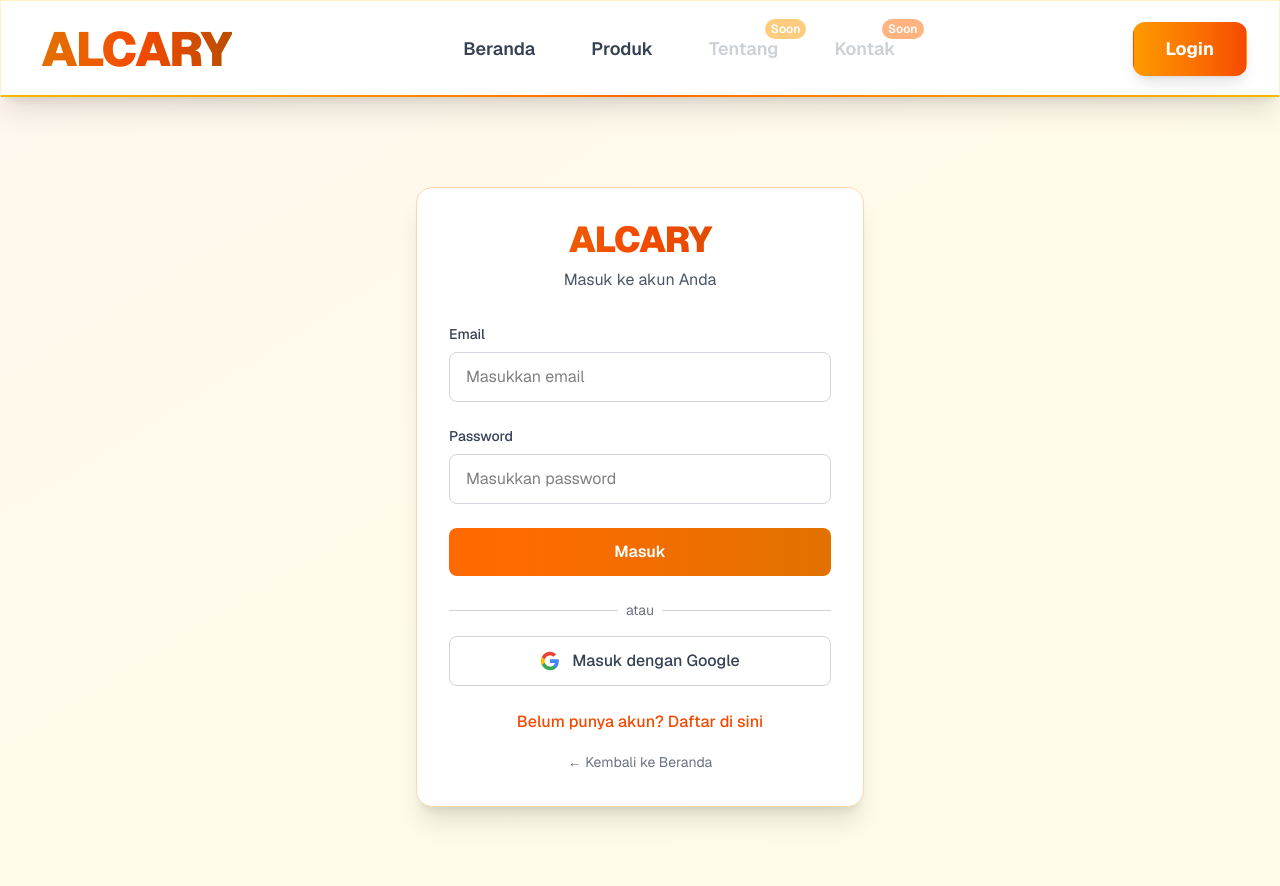
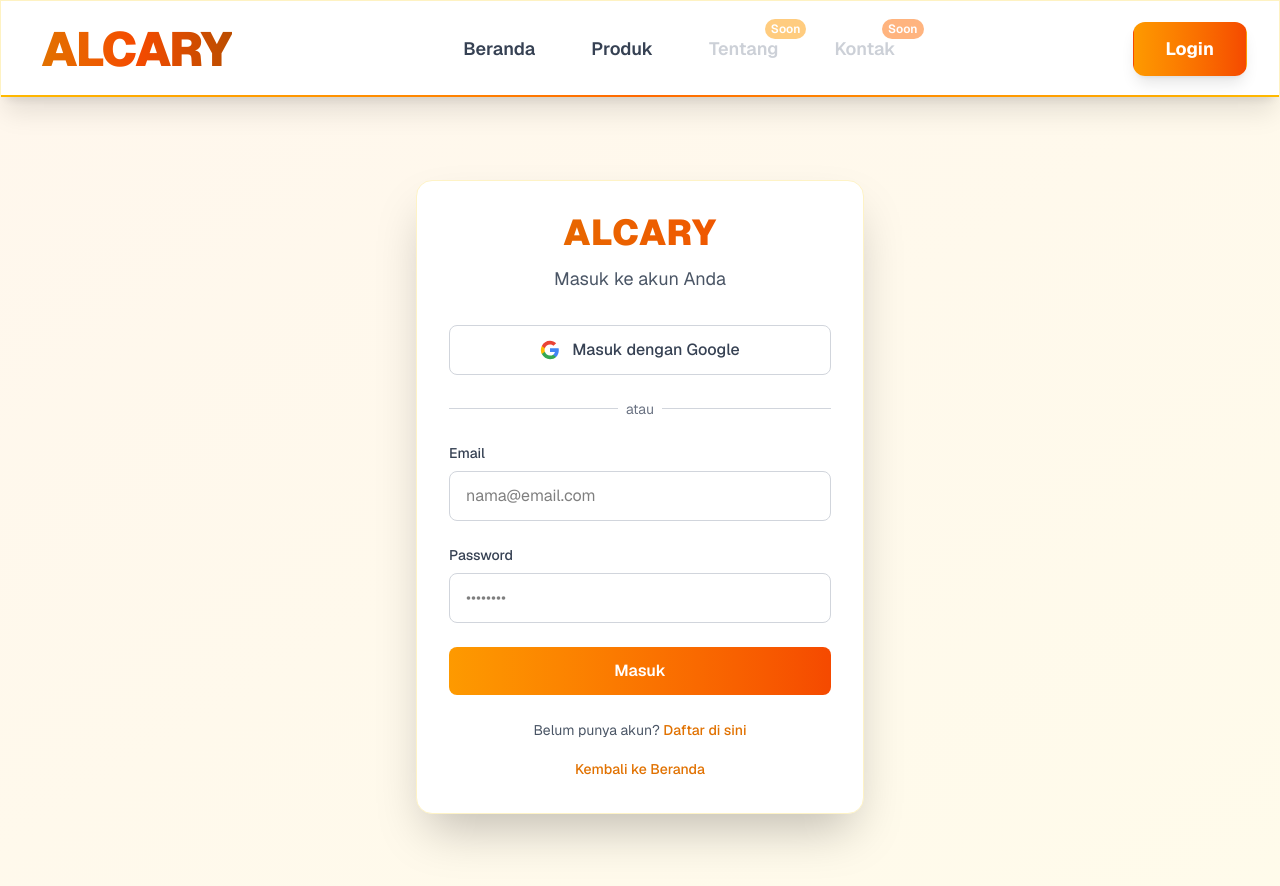
Before and after one commit to irfaanrifaai/ALCARY, a Next.js app: page /login in a window 1280 px wide. Shown: the top 886 px of the page. Built offline with nearby package versions, Linux system fonts and the light colour scheme; no server answers.

Commit message:
Update: Fix login page structure and improve styling

```diff
--- a/src/app/login/page.js
+++ b/src/app/login/page.js
@@ -1,203 +1,254 @@
 "use client";
-import { useState, useEffect, Suspense } from "react";
+import { useState, useEffect } from "react";
 import { useRouter, useSearchParams } from "next/navigation";
-import { supabase } from "@/lib/supabase";
-import Link from "next/link";
+import { createClient } from "@supabase/supabase-js";
 
-// Komponen terpisah untuk SearchParams
-function LoginForm() {
+const supabase = createClient(
+  process.env.NEXT_PUBLIC_SUPABASE_URL,
+  process.env.NEXT_PUBLIC_SUPABASE_ANON_KEY
+);
+
+// FUNCTION SEDERHANA CEK ADMIN
+const isAdminEmail = (email) => {
+  const adminEmails = [
+    "alcary@gmail.com", // Admin utama
+    "admin@alcary.com", // Backup admin
+  ];
+  return adminEmails.includes(email?.toLowerCase());
+};
+
+export default function LoginPage() {
   const router = useRouter();
   const searchParams = useSearchParams();
   const [email, setEmail] = useState("");
   const [password, setPassword] = useState("");
+  const [confirmPassword, setConfirmPassword] = useState("");
+  const [loading, setLoading] = useState(false);
+  const [error, setError] = useState("");
+  const [message, setMessage] = useState("");
   const [isLogin, setIsLogin] = useState(true);
-  const [loading, setLoading] = useState(false);
-  const [message, setMessage] = useState("");
-  const [fullName, setFullName] = useState("");
-
-  const redirectTo = searchParams.get("redirect") || "/";
 
   useEffect(() => {
-    // Cek jika sudah login
-    const checkUser = async () => {
+    document.body.classList.add("login-no-scroll");
+    return () => {
+      document.body.classList.remove("login-no-scroll");
+    };
+  }, []);
+
+  // SIMPLE useEffect - TANPA AUTH LISTENER
+  useEffect(() => {
+    const checkExistingSession = async () => {
+      try {
         const {
           data: { session },
         } = await supabase.auth.getSession();
+
         if (session) {
-        router.push(redirectTo);
+          console.log("✅ User already logged in:", session.user.email);
+          if (isAdminEmail(session.user.email)) {
+            router.replace("/products");
+          } else {
+            router.replace("/");
+          }
+        }
+      } catch (error) {
+        console.error("Error checking session:", error);
       }
     };
-    checkUser();
-  }, [router, redirectTo]);
 
-  const handleSubmit = async (e) => {
+    checkExistingSession();
+
+    const errorParam = searchParams.get("error");
+    if (errorParam === "auth-failed") {
+      setError("Login gagal. Silakan coba lagi.");
+    }
+  }, []); // DEPENDENCY ARRAY KOSONG
+
+  // Handle Login - DENGAN REDIRECT LANGSUNG
+  const handleEmailLogin = async (e) => {
     e.preventDefault();
+
+    if (loading) return; // PREVENT MULTIPLE CLICKS
+
     setLoading(true);
+    setError("");
+
+    console.log("🔄 Starting login for:", email.trim());
+
+    try {
+      const { data, error: authError } = await supabase.auth.signInWithPassword(
+        {
+          email: email.trim(),
+          password: password,
+        }
+      );
+
+      if (authError) {
+        console.error("❌ Login error:", authError.message);
+        setError("Email atau password salah. Silakan coba lagi.");
+        setLoading(false);
+        return;
+      }
+
+      if (data.user) {
+        console.log("✅ Login successful for:", data.user.email);
+
+        // LANGSUNG REDIRECT TANPA DELAY
+        if (isAdminEmail(data.user.email)) {
+          console.log("🔑 Admin user, redirecting to products");
+          window.location.href = "/products";
+        } else {
+          console.log("👤 Regular user, redirecting to home");
+          window.location.href = "/";
+        }
+      }
+    } catch (err) {
+      console.error("🚨 Unexpected error:", err);
+      setError("Terjadi kesalahan. Silakan coba lagi.");
+      setLoading(false);
+    }
+  };
+
+  // Handle Registration
+  const handleEmailRegister = async (e) => {
+    e.preventDefault();
+
+    if (loading) return;
+
+    setLoading(true);
+    setError("");
     setMessage("");
 
+    if (password !== confirmPassword) {
+      setError("Password tidak sama. Silakan periksa kembali.");
+      setLoading(false);
+      return;
+    }
+
+    if (password.length < 6) {
+      setError("Password minimal 6 karakter.");
+      setLoading(false);
+      return;
+    }
+
     try {
-      if (isLogin) {
-        // Login
-        const { data, error } = await supabase.auth.signInWithPassword({
-          email,
-          password,
-        });
-
-        if (error) {
-          setMessage(error.message);
-        } else {
-          setMessage("Login berhasil! Mengalihkan...");
-          setTimeout(() => {
-            router.push(redirectTo);
-          }, 1000);
-        }
-      } else {
-        // Register
       const { data, error } = await supabase.auth.signUp({
-          email,
-          password,
+        email: email.trim(),
+        password: password,
         options: {
-            data: {
-              full_name: fullName,
-            },
+          emailRedirectTo: `${window.location.origin}/auth/callback`,
         },
       });
 
       if (error) {
-          setMessage(error.message);
+        if (error.message.includes("already registered")) {
+          setError("Email sudah terdaftar. Silakan gunakan login.");
         } else {
-          setMessage(
-            "Registrasi berhasil! Silakan cek email untuk verifikasi."
-          );
-          setIsLogin(true);
+          setError("Gagal mendaftar: " + error.message);
         }
+      } else {
+        setMessage("Pendaftaran berhasil! Email konfirmasi telah dikirim.");
+        setEmail("");
+        setPassword("");
+        setConfirmPassword("");
       }
-    } catch (error) {
-      setMessage("Terjadi kesalahan: " + error.message);
-    } finally {
+    } catch (err) {
+      setError("Terjadi kesalahan. Silakan coba lagi.");
+    }
+
     setLoading(false);
-    }
   };
 
+  // Google Login
   const handleGoogleLogin = async () => {
-    setLoading(true);
-    try {
+    if (loading) return;
+
+    setError("");
+    console.log("🔄 Starting Google OAuth...");
+
     const { error } = await supabase.auth.signInWithOAuth({
       provider: "google",
       options: {
-          redirectTo: `${window.location.origin}/auth/callback?redirect=${encodeURIComponent(
-            redirectTo
-          )}`,
+        redirectTo: `${window.location.origin}/auth/callback`,
       },
     });
 
     if (error) {
-        setMessage("Error Google login: " + error.message);
-        setLoading(false);
-      }
-    } catch (error) {
-      setMessage("Error: " + error.message);
-      setLoading(false);
+      console.error("Google OAuth error:", error);
+      setError("Gagal login dengan Google. Coba lagi.");
     }
   };
 
   return (
-    <div className="min-h-screen bg-gradient-to-br from-orange-50 via-amber-50 to-yellow-50 flex items-center justify-center p-4">
-      <div className="bg-white rounded-2xl shadow-xl w-full max-w-md p-8 border border-orange-200">
-        <div className="text-center mb-8">
-          <Link href="/">
-            <h1 className="text-4xl font-black bg-gradient-to-r from-amber-600 via-orange-600 to-amber-700 bg-clip-text text-transparent tracking-tight cursor-pointer hover:scale-105 transition-transform duration-300">
+    <>
+      <style>{`
+    body {
+      overflow: hidden;
+      touch-action: none;
+    }
+  `}</style>
+      <div className="h-screen flex items-center justify-center bg-gradient-to-br from-orange-50 to-amber-50 p-2 sm:p-4 overflow-hidden">
+        <div className="max-w-md w-full bg-white rounded-2xl shadow-2xl p-4 sm:p-8 border border-amber-100 max-h-screen overflow-auto -mt-14 sm:mt-0">
+          {/* Header - RESPONSIVE TEXT SIZE */}
+          <div className="text-center mb-4 sm:mb-8">
+            <h1 className="text-2xl sm:text-4xl font-black bg-gradient-to-r from-amber-600 to-orange-600 bg-clip-text text-transparent mb-2 sm:mb-3 tracking-wide">
               ALCARY
             </h1>
-          </Link>
-          <p className="text-gray-600 mt-2">
-            {isLogin ? "Masuk ke akun Anda" : "Buat akun baru"}
+            <p className="text-gray-600 text-sm sm:text-lg">
+              {isLogin ? "Masuk ke akun Anda" : "Daftar akun baru"}
             </p>
           </div>
 
-        {message && (
-          <div
-            className={`p-4 rounded-lg mb-6 text-sm ${
-              message.includes("berhasil") || message.includes("Silakan cek")
-                ? "bg-green-50 text-green-700 border border-green-200"
-                : "bg-red-50 text-red-700 border border-red-200"
-            }`}
+          {/* Error Messages - SMALLER SPACING */}
+          {error && (
+            <div className="mb-4 sm:mb-6 p-3 sm:p-4 bg-red-50 border border-red-200 text-red-700 rounded-lg text-xs sm:text-sm">
+              <div className="flex items-center">
+                <svg
+                  className="w-4 h-4 sm:w-5 sm:h-5 mr-2 flex-shrink-0"
+                  fill="currentColor"
+                  viewBox="0 0 20 20"
                 >
-            {message}
+                  <path
+                    fillRule="evenodd"
+                    d="M10 18a8 8 0 100-16 8 8 0 000 16zM8.707 7.293a1 1 0 00-1.414 1.414L8.586 10l-1.293 1.293a1 1 0 101.414 1.414L10 11.414l1.293 1.293a1 1 0 001.414-1.414L11.414 10l1.293-1.293a1 1 0 00-1.414-1.414L10 8.586 8.707 7.293z"
+                    clipRule="evenodd"
+                  />
+                </svg>
+                <span className="leading-tight">{error}</span>
+              </div>
             </div>
           )}
 
-        <form onSubmit={handleSubmit} className="space-y-6">
-          {!isLogin && (
-            <div>
-              <label className="block text-sm font-medium text-gray-700 mb-2">
-                Nama Lengkap
-              </label>
-              <input
-                type="text"
-                value={fullName}
-                onChange={(e) => setFullName(e.target.value)}
-                className="w-full px-4 py-3 border border-gray-300 rounded-lg focus:ring-2 focus:ring-orange-500 focus:border-transparent transition-all"
-                placeholder="Masukkan nama lengkap"
-                required={!isLogin}
+          {/* Success Messages - SMALLER SPACING */}
+          {message && (
+            <div className="mb-4 sm:mb-6 p-3 sm:p-4 bg-green-50 border border-green-200 text-green-700 rounded-lg text-xs sm:text-sm">
+              <div className="flex items-center">
+                <svg
+                  className="w-4 h-4 sm:w-5 sm:h-5 mr-2 flex-shrink-0"
+                  fill="currentColor"
+                  viewBox="0 0 20 20"
+                >
+                  <path
+                    fillRule="evenodd"
+                    d="M10 18a8 8 0 100-16 8 8 0 000 16zm3.707-9.293a1 1 0 00-1.414-1.414L9 10.586 7.707 9.293a1 1 0 00-1.414 1.414l2 2a1 1 0 001.414 0l4-4z"
+                    clipRule="evenodd"
                   />
+                </svg>
+                <span className="leading-tight">{message}</span>
+              </div>
             </div>
           )}
 
-          <div>
-            <label className="block text-sm font-medium text-gray-700 mb-2">
-              Email
-            </label>
-            <input
-              type="email"
-              value={email}
-              onChange={(e) => setEmail(e.target.value)}
-              className="w-full px-4 py-3 border border-gray-300 rounded-lg focus:ring-2 focus:ring-orange-500 focus:border-transparent transition-all"
-              placeholder="Masukkan email"
-              required
-            />
-          </div>
-
-          <div>
-            <label className="block text-sm font-medium text-gray-700 mb-2">
-              Password
-            </label>
-            <input
-              type="password"
-              value={password}
-              onChange={(e) => setPassword(e.target.value)}
-              className="w-full px-4 py-3 border border-gray-300 rounded-lg focus:ring-2 focus:ring-orange-500 focus:border-transparent transition-all"
-              placeholder="Masukkan password"
-              required
-              minLength={6}
-            />
-          </div>
-
-          <button
-            type="submit"
-            disabled={loading}
-            className="w-full bg-gradient-to-r from-orange-500 to-amber-600 text-white py-3 rounded-lg font-semibold hover:shadow-lg transition-all duration-300 hover:scale-105 disabled:opacity-50 disabled:cursor-not-allowed"
-          >
-            {loading ? "Memproses..." : isLogin ? "Masuk" : "Daftar"}
-          </button>
-        </form>
-
-        <div className="mt-6">
-          <div className="relative">
-            <div className="absolute inset-0 flex items-center">
-              <div className="w-full border-t border-gray-300"></div>
-            </div>
-            <div className="relative flex justify-center text-sm">
-              <span className="px-2 bg-white text-gray-500">atau</span>
-            </div>
-          </div>
-
+          {/* Google Login Button - SMALLER ON MOBILE */}
           <button
             onClick={handleGoogleLogin}
             disabled={loading}
-            className="w-full mt-4 bg-white border border-gray-300 text-gray-700 py-3 rounded-lg font-medium hover:bg-gray-50 transition-all duration-300 flex items-center justify-center gap-3 disabled:opacity-50"
+            className="w-full mb-4 sm:mb-6 flex items-center justify-center gap-2 sm:gap-3 px-3 sm:px-4 py-2.5 sm:py-3 border border-gray-300 rounded-lg hover:bg-gray-50 transition-all duration-200 group disabled:opacity-50 disabled:cursor-not-allowed"
           >
-            <svg className="w-5 h-5" viewBox="0 0 24 24">
+            <svg
+              className="w-4 h-4 sm:w-5 sm:h-5 flex-shrink-0"
+              viewBox="0 0 24 24"
+            >
               <path
                 fill="#4285F4"
                 d="M22.56 12.25c0-.78-.07-1.53-.2-2.25H12v4.26h5.92c-.26 1.37-1.04 2.53-2.21 3.31v2.77h3.57c2.08-1.92 3.28-4.74 3.28-8.09z"
@@ -215,54 +266,129 @@
                 d="M12 5.38c1.62 0 3.06.56 4.21 1.64l3.15-3.15C17.45 2.09 14.97 1 12 1 7.7 1 3.99 3.47 2.18 7.07l3.66 2.84c.87-2.6 3.3-4.53 6.16-4.53z"
               />
             </svg>
-            Masuk dengan Google
+            <span className="font-medium text-gray-700 group-hover:text-gray-900 text-sm sm:text-base">
+              {isLogin ? "Masuk dengan Google" : "Daftar dengan Google"}
+            </span>
           </button>
+
+          {/* Divider - SMALLER SPACING */}
+          <div className="relative mb-4 sm:mb-6">
+            <div className="absolute inset-0 flex items-center">
+              <div className="w-full border-t border-gray-300"></div>
+            </div>
+            <div className="relative flex justify-center text-xs sm:text-sm">
+              <span className="px-2 bg-white text-gray-500">atau</span>
+            </div>
           </div>
 
-        <div className="mt-6 text-center">
+          {/* Email/Password Form - COMPACT SPACING */}
+          <form
+            onSubmit={isLogin ? handleEmailLogin : handleEmailRegister}
+            className="space-y-4 sm:space-y-6"
+          >
+            <div>
+              <label className="block text-xs sm:text-sm font-medium text-gray-700 mb-1 sm:mb-2">
+                Email
+              </label>
+              <input
+                type="email"
+                value={email}
+                onChange={(e) => setEmail(e.target.value)}
+                className="w-full px-3 sm:px-4 py-2.5 sm:py-3 border border-gray-300 rounded-lg focus:outline-none focus:ring-2 focus:ring-amber-500 focus:border-transparent transition-all duration-200 text-sm sm:text-base"
+                placeholder="nama@email.com"
+                required
+                disabled={loading}
+              />
+            </div>
+
+            <div>
+              <label className="block text-xs sm:text-sm font-medium text-gray-700 mb-1 sm:mb-2">
+                Password
+              </label>
+              <input
+                type="password"
+                value={password}
+                onChange={(e) => setPassword(e.target.value)}
+                className="w-full px-3 sm:px-4 py-2.5 sm:py-3 border border-gray-300 rounded-lg focus:outline-none focus:ring-2 focus:ring-amber-500 focus:border-transparent transition-all duration-200 text-sm sm:text-base"
+                placeholder="••••••••"
+                required
+                minLength={6}
+                disabled={loading}
+              />
+            </div>
+
+            {!isLogin && (
+              <div>
+                <label className="block text-xs sm:text-sm font-medium text-gray-700 mb-1 sm:mb-2">
+                  Konfirmasi Password
+                </label>
+                <input
+                  type="password"
+                  value={confirmPassword}
+                  onChange={(e) => setConfirmPassword(e.target.value)}
+                  className="w-full px-3 sm:px-4 py-2.5 sm:py-3 border border-gray-300 rounded-lg focus:outline-none focus:ring-2 focus:ring-amber-500 focus:border-transparent transition-all duration-200 text-sm sm:text-base"
+                  placeholder="••••••••"
+                  required
+                  minLength={6}
+                  disabled={loading}
+                />
+              </div>
+            )}
+
+            <button
+              type="submit"
+              disabled={loading}
+              className="w-full bg-gradient-to-r from-amber-500 to-orange-600 text-white py-2.5 sm:py-3 px-3 sm:px-4 rounded-lg font-semibold hover:from-amber-600 hover:to-orange-700 disabled:opacity-50 disabled:cursor-not-allowed transition-all duration-200 hover:shadow-lg text-sm sm:text-base"
+            >
+              {loading ? (
+                <div className="flex items-center justify-center">
+                  <div className="animate-spin rounded-full h-4 w-4 sm:h-5 sm:w-5 border-b-2 border-white mr-2"></div>
+                  <span className="text-sm sm:text-base">
+                    {isLogin ? "Masuk..." : "Mendaftar..."}
+                  </span>
+                </div>
+              ) : isLogin ? (
+                "Masuk"
+              ) : (
+                "Daftar Akun"
+              )}
+            </button>
+          </form>
+
+          {/* Toggle Login/Register - SMALLER TEXT */}
+          <div className="mt-4 sm:mt-6 text-center">
+            <p className="text-gray-600 text-xs sm:text-sm leading-relaxed">
+              {isLogin ? "Belum punya akun?" : "Sudah punya akun?"}{" "}
               <button
                 onClick={() => {
+                  if (loading) return;
                   setIsLogin(!isLogin);
+                  setError("");
                   setMessage("");
                   setEmail("");
                   setPassword("");
-              setFullName("");
+                  setConfirmPassword("");
                 }}
-            className="text-orange-600 hover:text-orange-700 font-medium transition-colors"
+                className="text-amber-600 hover:text-amber-700 font-medium hover:underline disabled:opacity-50"
+                disabled={loading}
               >
-            {isLogin
-              ? "Belum punya akun? Daftar di sini"
-              : "Sudah punya akun? Masuk di sini"}
+                {isLogin ? "Daftar di sini" : "Masuk di sini"}
               </button>
+            </p>
           </div>
 
-        <div className="mt-4 text-center">
-          <Link
-            href="/"
-            className="text-gray-500 hover:text-gray-700 text-sm transition-colors"
+          {/* Back to Home - SMALLER TEXT */}
+          <div className="mt-3 sm:mt-4 text-center">
+            <button
+              onClick={() => !loading && router.push("/")}
+              className="text-amber-600 hover:text-amber-700 text-xs sm:text-sm font-medium hover:underline disabled:opacity-50"
+              disabled={loading}
             >
-            ← Kembali ke Beranda
-          </Link>
+              Kembali ke Beranda
+            </button>
           </div>
         </div>
       </div>
+    </>
   );
 }
-
-// Loading fallback component
-function LoginLoading() {
-  return (
-    <div className="min-h-screen bg-gradient-to-br from-orange-50 via-amber-50 to-yellow-50 flex items-center justify-center">
-      <div className="animate-spin rounded-full h-12 w-12 border-b-2 border-orange-500"></div>
-    </div>
-  );
-}
-
-// Main page component dengan Suspense
-export default function LoginPage() {
-  return (
-    <Suspense fallback={<LoginLoading />}>
-      <LoginForm />
-    </Suspense>
-  );
-}
```
Lines whose indentation alone changed are shown as unchanged.
